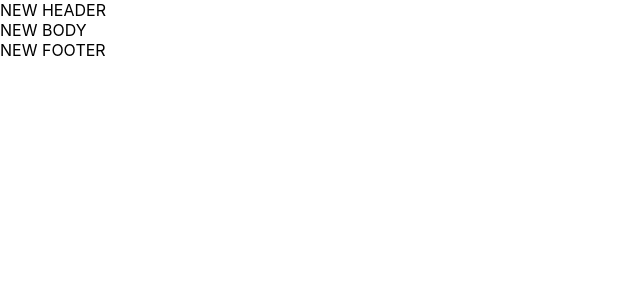
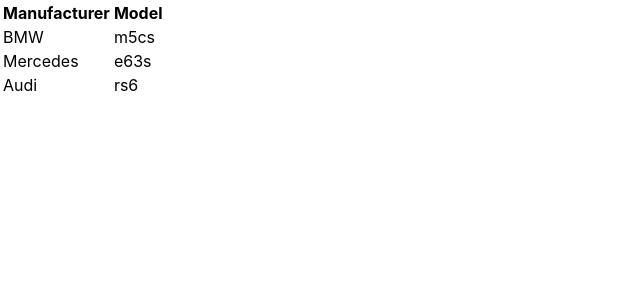
Before and after one commit to igor-minaev/monday-microtasks, a React (Create React App) app: page / in a window 1280 px wide. Shown: the top 300 px of the page, without its empty margins (0-640 px from the left). Built offline with nearby package versions, Linux system fonts and the light colour scheme.

Commit message:
microtask 2

```diff
--- a/src/App.tsx
+++ b/src/App.tsx
@@ -1,8 +1,26 @@
 import React from 'react';
 import './App.css';
-import {Header} from "./site/Header";
-import {Body} from "./site/Body";
-import {Footer} from "./site/Footer";
+import {NewComponent} from "./NewComponent";
+
+function App() {
+    const topCars = [
+        {manufacturer: 'BMW', model: 'm5cs'},
+        {manufacturer: 'Mercedes', model: 'e63s'},
+        {manufacturer: 'Audi', model: 'rs6'}
+    ]
+
+    return (
+        <>
+            <NewComponent cars={topCars}/>
+        </>
+    )
+        ;
+}
+
+export default App;
+
+
+/* Microtask 1
 
 function App() {
     return (
@@ -13,6 +31,4 @@
         </>
     )
         ;
-}
-
-export default App;
+}*/
--- /dev/null
+++ b/src/NewComponent.tsx
@@ -0,0 +1,29 @@
+import React, {FC} from 'react';
+
+type NewComponentPropsType = {
+    cars: CarType[]
+}
+
+type CarType = {
+    manufacturer: string
+    model: string
+}
+
+export const NewComponent: FC<NewComponentPropsType> = (props) => {
+    return (
+        <table>
+            <tr>
+                <th>Manufacturer</th>
+                <th>Model</th>
+            </tr>
+            {props.cars.map((car, index) => {
+                return (
+                    <tr key={index}>
+                        <td>{car.manufacturer}</td>
+                        <td>{car.model}</td>
+                    </tr>
+                )
+            })}
+        </table>
+    );
+};
```
